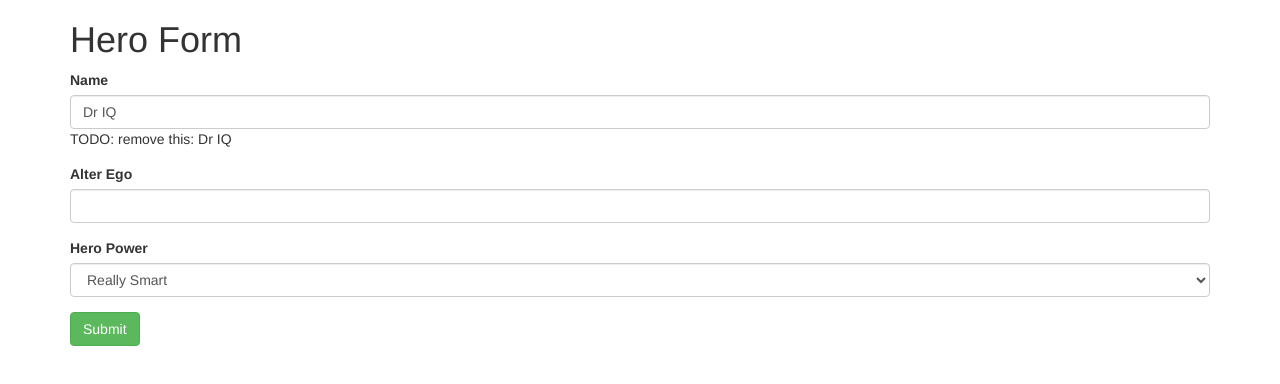
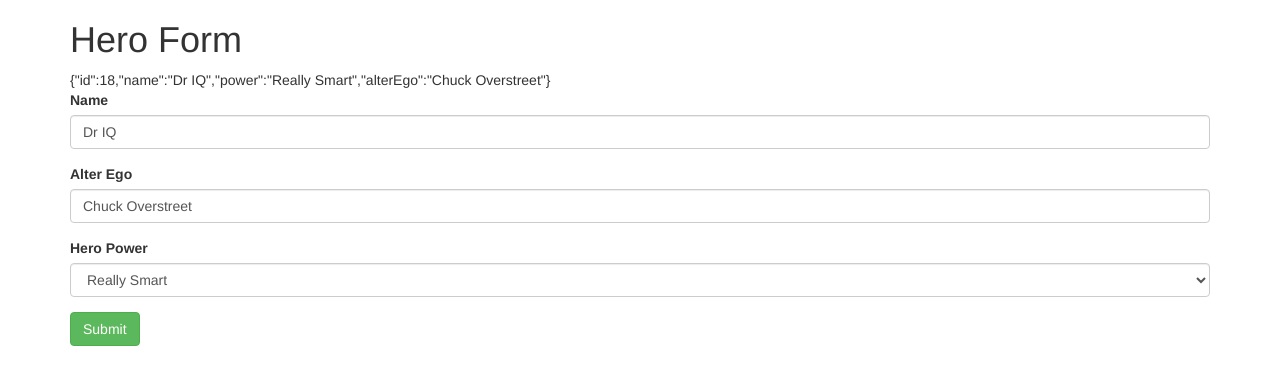
Before and after one commit to giovannipds/angular-forms, an Angular app: page / in a window 1280 px wide. Shown: the top 384 px of the page. Built offline with nearby package versions, Linux system fonts and the light colour scheme.

Commit message:
Bind alterEgo and Power with the model, add diagnostic

```diff
--- a/src/app/hero-form.component.html
+++ b/src/app/hero-form.component.html
@@ -1,22 +1,24 @@
 <div class="container">
   <h1>Hero Form</h1>
   <form #heroForm="ngForm">
+    {{diagnostic}}
     <div class="form-group">
       <label for="name">Name</label>
       <input type="text" class="form-control" id="name"
         required
         [(ngModel)]="model.name" name="name">
-        TODO: remove this: {{model.name}}
     </div>
 
     <div class="form-group">
       <label for="alterEgo">Alter Ego</label>
-      <input type="text" class="form-control" id="alterEgo">
+      <input type="text" class="form-control" id="alterEgo"
+        [(ngModel)]="model.alterEgo" name="alterEgo">
     </div>
 
     <div class="form-group">
       <label for="power">Hero Power</label>
-      <select class="form-control" id="power" required>
+      <select class="form-control" id="power" required
+        [(ngModel)]="model.power" name="power">
         <option *ngFor="let pow of powers" [value]="pow">{{pow}}</option>
       </select>
     </div>
```
